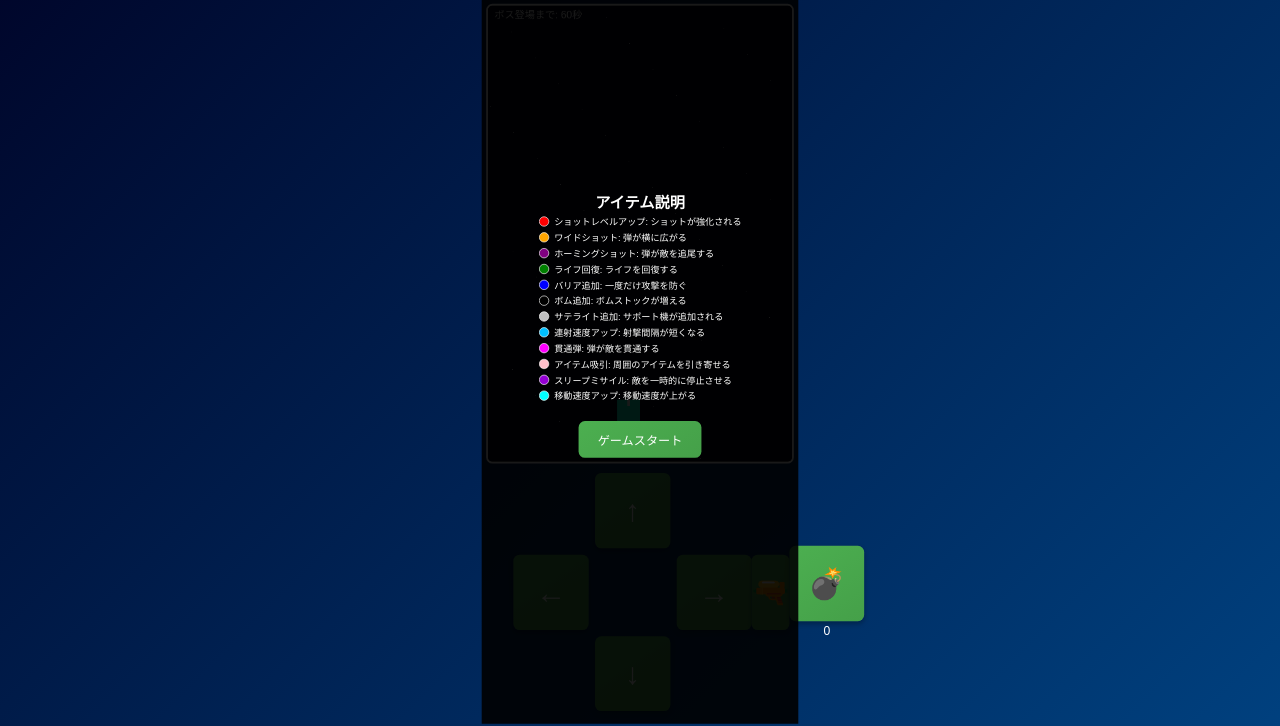
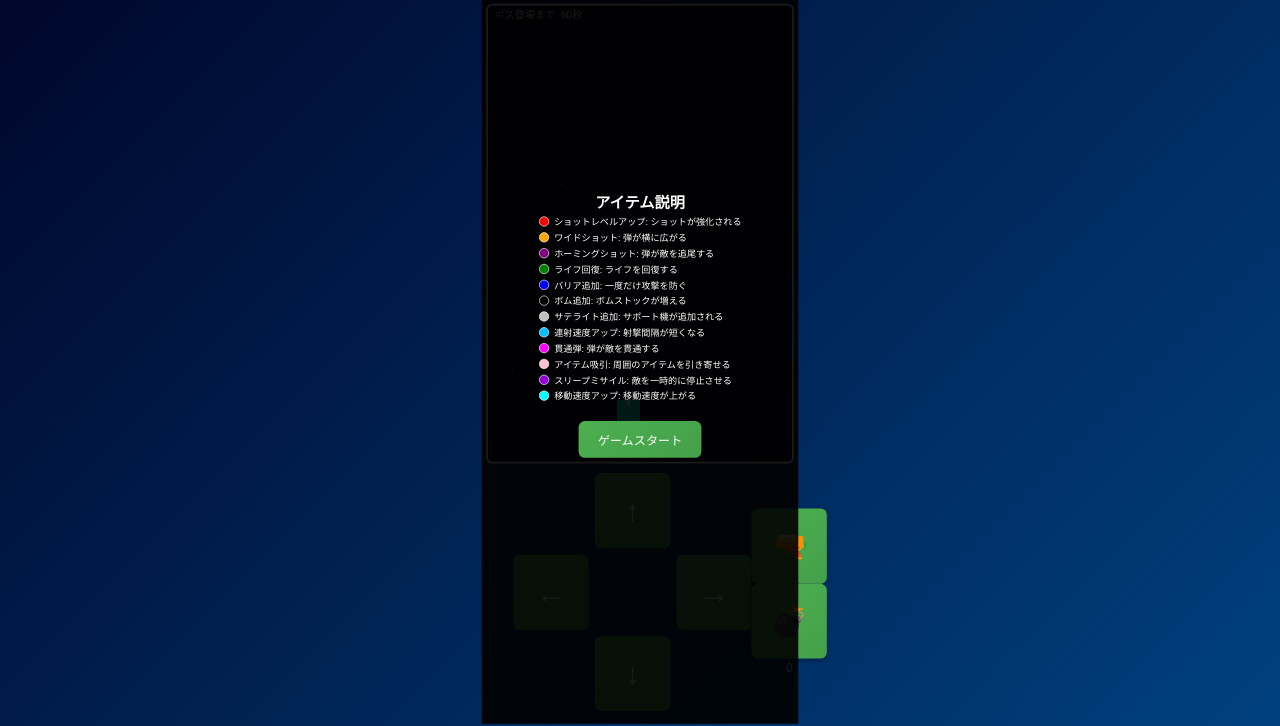
Before and after one commit to titan11111/31-shoot, a plain HTML site: page index.html in a window 1280 px wide. Shown: the part 86-812 px from the top of the page. Drawn offline with Linux system fonts and the light colour scheme.

Commit message:
Place bomb button below fire button

```diff
--- a/index.html
+++ b/index.html
@@ -25,10 +25,12 @@
                     <button id="upBtn">↑</button>
                     <button id="downBtn">↓</button>
                 </div>
-                <button id="shootBtn">🔫</button>
-                <div id="bombContainer" class="hidden">
-                    <button id="bombBtn">💣</button>
-                    <div id="bombCountDisplay">0</div>
+                <div id="fireControls">
+                    <button id="shootBtn">🔫</button>
+                    <div id="bombContainer" class="hidden">
+                        <button id="bombBtn">💣</button>
+                        <div id="bombCountDisplay">0</div>
+                    </div>
                 </div>
             </div>
         </div>
--- a/style.css
+++ b/style.css
@@ -102,6 +102,11 @@ body {
 #rightBtn { grid-column: 3; grid-row: 2; }
 #upBtn { grid-column: 2; grid-row: 1; }
 #downBtn { grid-column: 2; grid-row: 3; }
+  #fireControls {
+    display: flex;
+    flex-direction: column;
+    align-items: center;
+  }
   #shootBtn {
     background: linear-gradient(145deg, #f44336, #d32f2f);
     width: calc(72px * 1.5 * 1.5 * 1.1);
```
